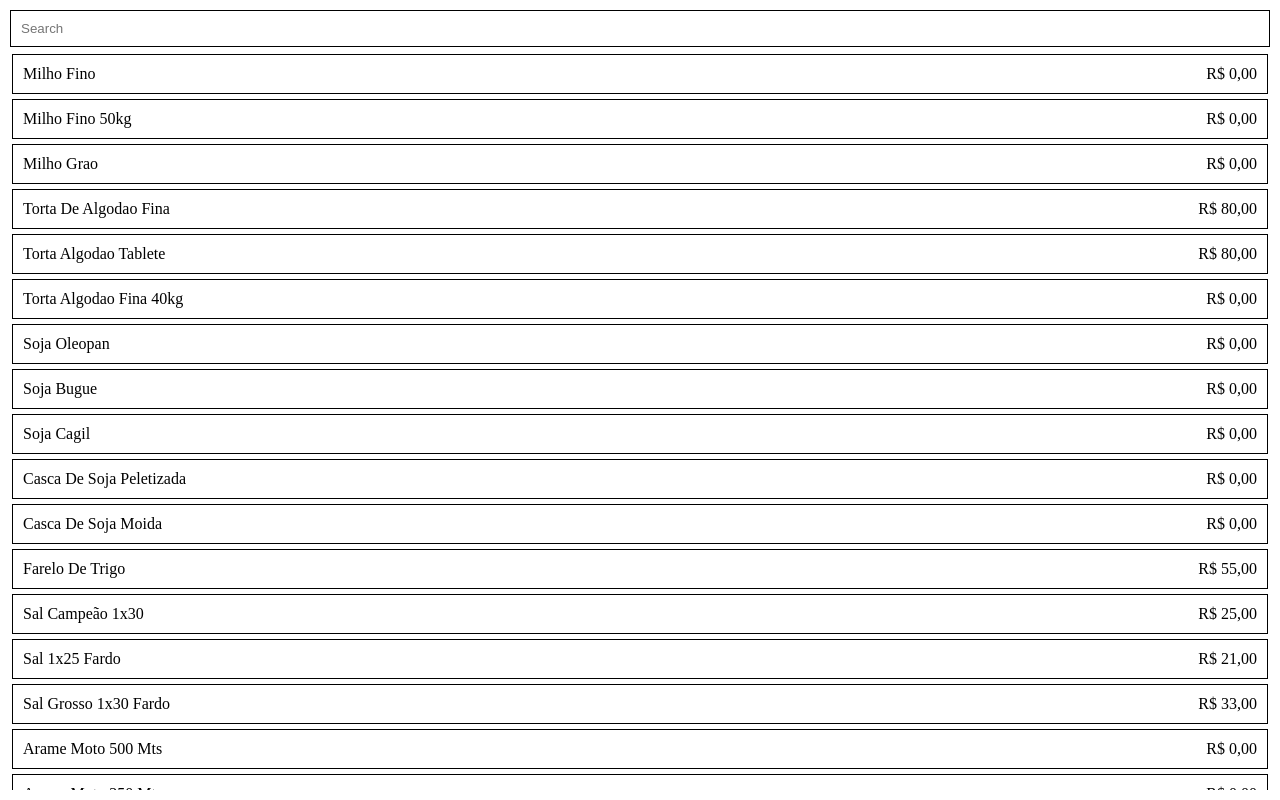
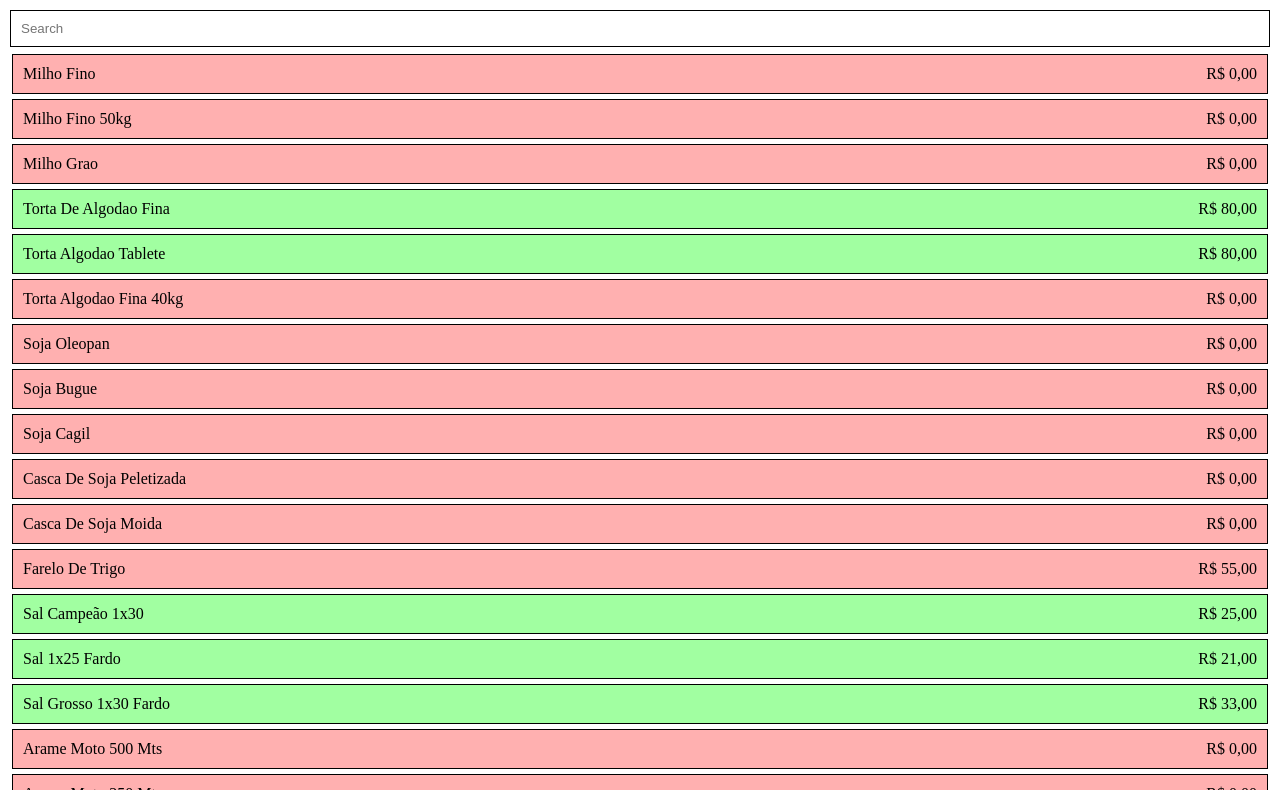
Before and after one commit to franciscomatheus-ops/precosVALUE, a plain HTML site: page index.html in a window 1280 px wide. Drawn offline with Linux system fonts and the light colour scheme.

Commit message:
Update index.html

```diff
--- a/index.html
+++ b/index.html
@@ -59,6 +59,12 @@
         #main div span:nth-child(2)::before{
             content: 'R$ ';
         }
+        .DivTrue{
+            background-color: rgba(0, 255, 0, 0.37);
+        }
+        .DivFalse{
+            background-color: rgba(255, 0, 0, 0.308);
+        }
     </style>
 </head>
 <body>
```
